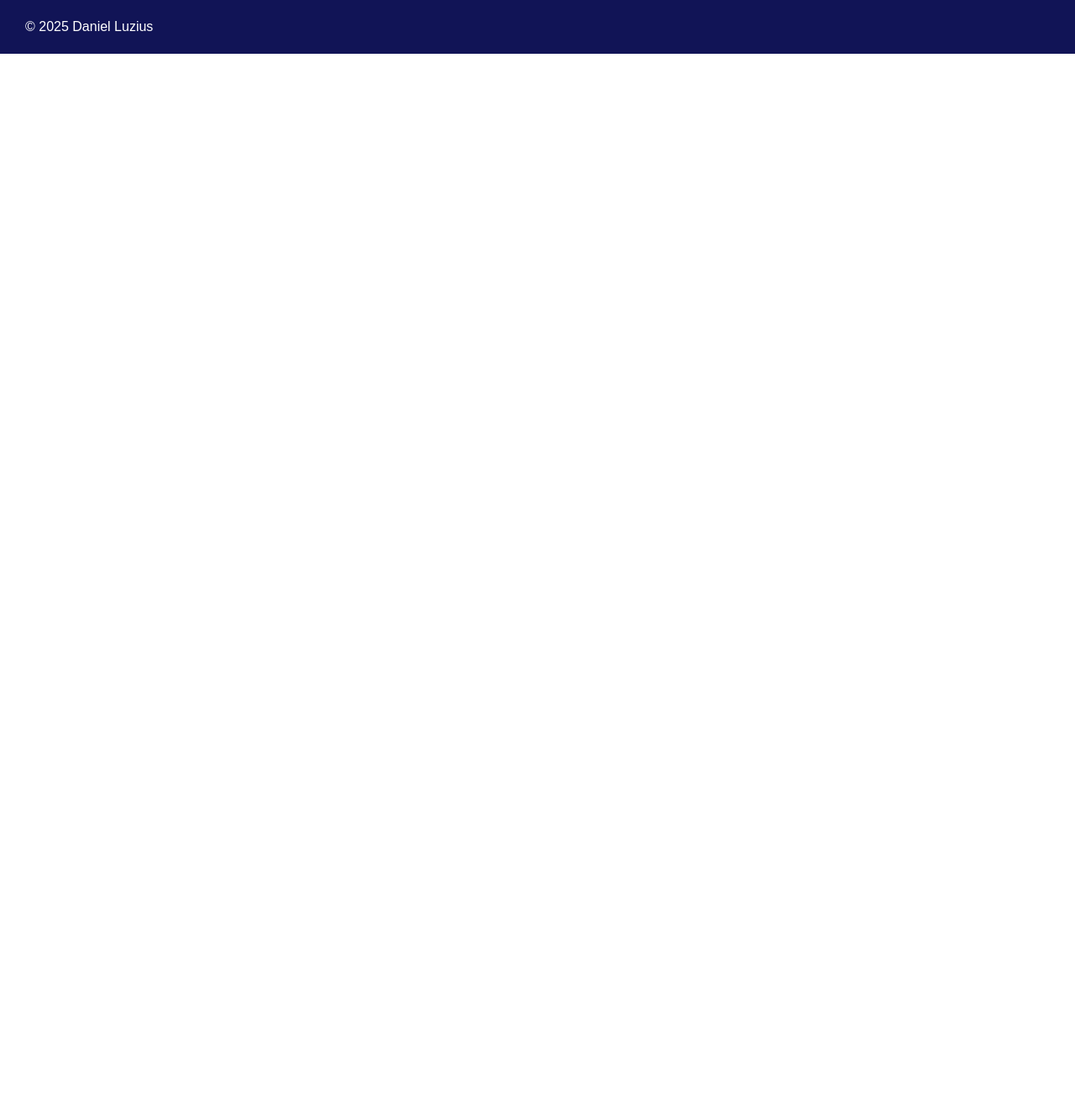
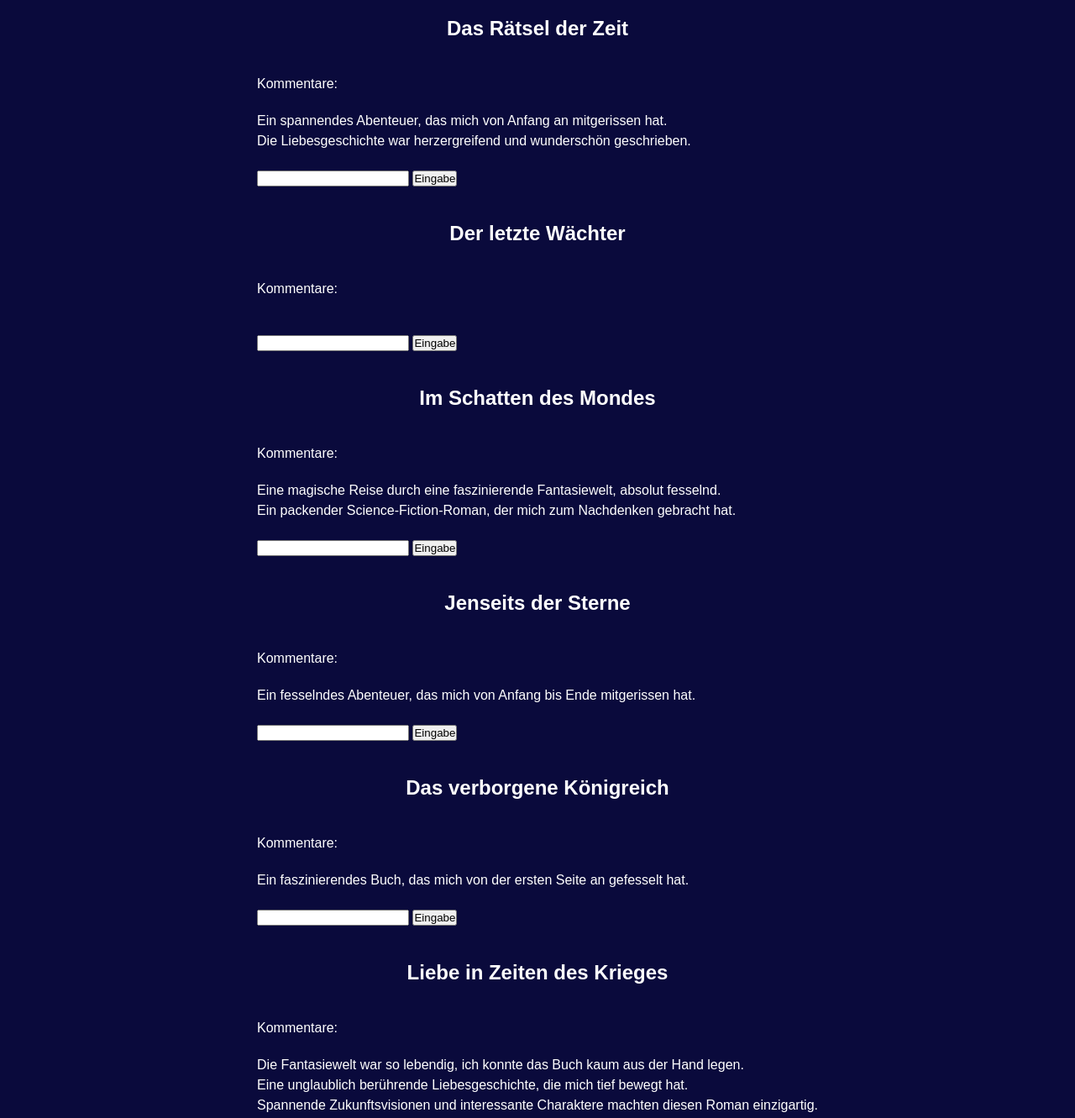
Before and after one commit to Danielluzius/Bookstore, a plain HTML site: page index.html in a window 1280 px wide. Shown: the part 960-2291 px from the top of the page at 84% size. Before the commit the page ends 1024 px from the top, so only its background shows below. Drawn offline with Linux system fonts and the light colour scheme.

Commit message:
added more book_arrays

```diff
--- a/index.html
+++ b/index.html
@@ -15,7 +15,7 @@
         <header>
             <div class="wrapper">
                 <h1>Bookstore</h1>
-                <p>- Deine Anlaufstelle für Bücher aller Art</p>
+                <p>Deine Anlaufstelle für Bücher aller Art</p>
             </div>
         </header>
 
--- a/scripts/book_arrays.js
+++ b/scripts/book_arrays.js
@@ -71,4 +71,105 @@ const allBooks = [
       },
     ],
   },
+  {
+    name: 'Das Rätsel der Zeit',
+    author: 'Alexander Weiss',
+    likes: 750,
+    liked: false,
+    price: 18.0,
+    publishedYear: 2020,
+    genre: 'Science-Fiction',
+    comments: [
+      {
+        name: 'BuchKenner',
+        comment: 'Ein spannendes Abenteuer, das mich von Anfang an mitgerissen hat.',
+      },
+      {
+        name: 'LeseWurm',
+        comment: 'Die Liebesgeschichte war herzergreifend und wunderschön geschrieben.',
+      },
+    ],
+  },
+  {
+    name: 'Der letzte Wächter',
+    author: 'Sabine Grün',
+    likes: 1300,
+    liked: true,
+    price: 16.75,
+    publishedYear: 2017,
+    genre: 'Fantasy',
+    comments: [],
+  },
+  {
+    name: 'Im Schatten des Mondes',
+    author: 'Philipp Silber',
+    likes: 890,
+    liked: false,
+    price: 12.3,
+    publishedYear: 2022,
+    genre: 'Science-Fiction',
+    comments: [
+      {
+        name: 'BücherLiebhaber',
+        comment: 'Eine magische Reise durch eine faszinierende Fantasiewelt, absolut fesselnd.',
+      },
+      {
+        name: 'Leseratte',
+        comment: 'Ein packender Science-Fiction-Roman, der mich zum Nachdenken gebracht hat.',
+      },
+    ],
+  },
+  {
+    name: 'Jenseits der Sterne',
+    author: 'Oliver Schwarz',
+    likes: 1450,
+    liked: true,
+    price: 21.0,
+    publishedYear: 2015,
+    genre: 'Science-Fiction',
+    comments: [
+      {
+        name: 'Leser123',
+        comment: 'Ein fesselndes Abenteuer, das mich von Anfang bis Ende mitgerissen hat.',
+      },
+    ],
+  },
+  {
+    name: 'Das verborgene Königreich',
+    author: 'Elena Gold',
+    likes: 920,
+    liked: false,
+    price: 17.5,
+    publishedYear: 2020,
+    genre: 'Fantasy',
+    comments: [
+      {
+        name: 'Bookworm92',
+        comment: 'Ein faszinierendes Buch, das mich von der ersten Seite an gefesselt hat.',
+      },
+    ],
+  },
+  {
+    name: 'Liebe in Zeiten des Krieges',
+    author: 'Emilia Rot',
+    likes: 1800,
+    liked: true,
+    price: 19.99,
+    publishedYear: 2016,
+    genre: 'Romantik',
+    comments: [
+      {
+        name: 'Bibliophile23',
+        comment: 'Die Fantasiewelt war so lebendig, ich konnte das Buch kaum aus der Hand legen.',
+      },
+      {
+        name: 'StorySeeker',
+        comment: 'Eine unglaublich berührende Liebesgeschichte, die mich tief bewegt hat.',
+      },
+      {
+        name: 'SciFiExplorer',
+        comment: 'Spannende Zukunftsvisionen und interessante Charaktere machten diesen Roman einzigartig.',
+      },
+    ],
+  },
 ];
```
